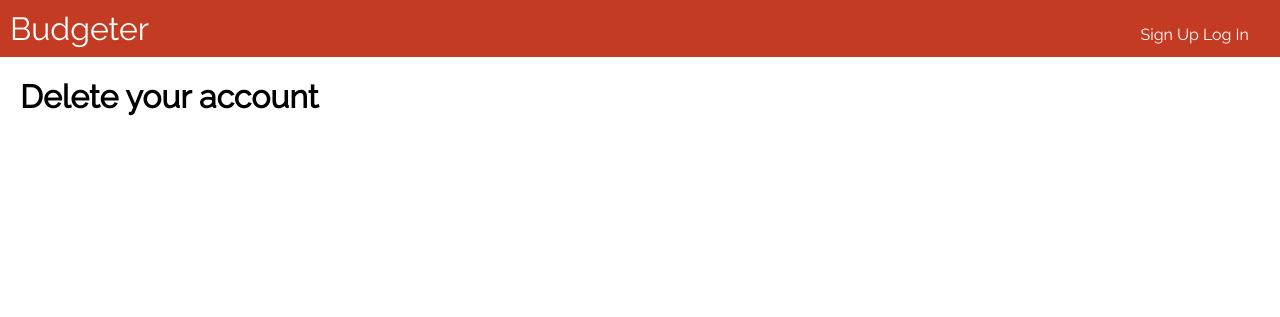
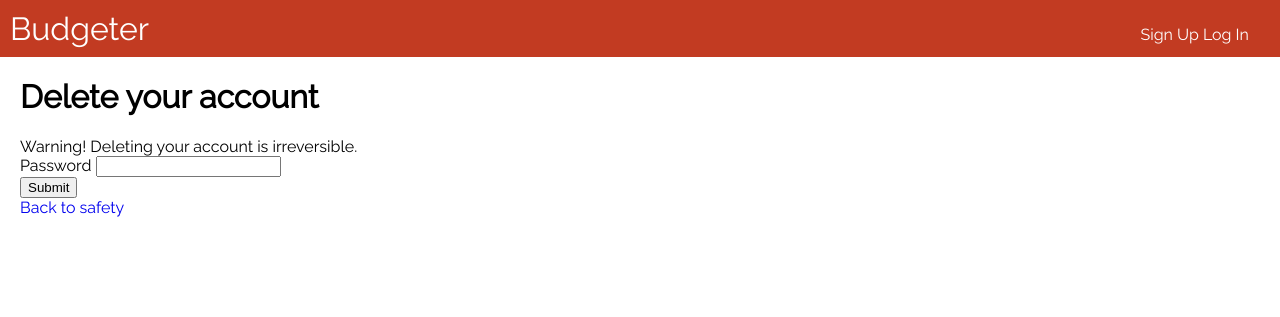
Before and after one commit to samirelanduk/budgeter, a Django app: template users/templates/deleteaccount.html in a window 1280 px wide. Shown: the top 317 px of the page. Run offline with Django 3.2, Linux system fonts and the light colour scheme; the template is opened without the code that fills it, so the values that code supplies are empty.

Commit message:
Account deletion form

```diff
--- a/ftests/test_auth.py
+++ b/ftests/test_auth.py
@@ -419,7 +419,7 @@ class AccountDeletionTests(FunctionalTest):
 
         # They enter their password and delete the account
         inputs[0].send_keys("secret2")
-        inputs[1].click()
+        inputs[-1].click()
 
         # They are logged out and on the home page
         self.assertEqual(self.browser.current_url, self.live_server_url + "/")
@@ -467,7 +467,7 @@ class AccountDeletionTests(FunctionalTest):
 
         # THe enter the wrong password and try to delete
         inputs[0].send_keys("secret2")
-        inputs[1].click()
+        inputs[-1].click()
 
         # They are still on the delete page
         self.assertEqual(
--- a/users/templates/deleteaccount.html
+++ b/users/templates/deleteaccount.html
@@ -4,4 +4,20 @@
 
 {% block main %}
 <h1>Delete your account</h1>
+
+<form method="POST">
+  <div>
+    Warning! Deleting your account is irreversible.
+  </div>
+  <div>
+    <label for="id_password">Password</label>
+    <input type="password" name="password" id="id_password">
+  </div>
+
+  {% csrf_token %}
+  <div>
+    <input type="submit">
+  </div>
+  <a href="/users/me/">Back to safety</a>
+</form>
 {% endblock %}
```
